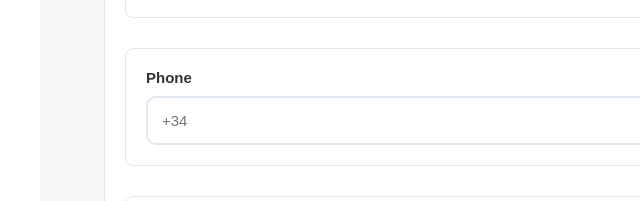
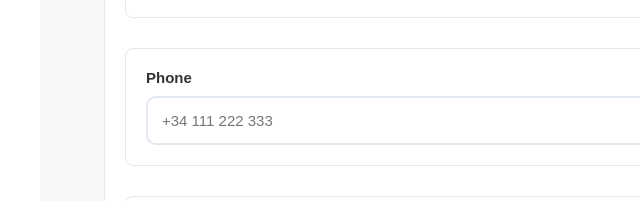
Before and after one commit to Los4dedam/Reto-html, a plain HTML site: page index.html in a window 1280 px wide. Shown: the part 3059-3260 px from the top of the page, 0-640 px from the left. Drawn offline with Linux system fonts and the light colour scheme; a web font is replaced by a local one.

Commit message:
Lo del número y para que el título de ambos idiomas sea el mismo

```diff
--- a/index.html
+++ b/index.html
@@ -4,7 +4,7 @@
 <head>
     <meta charset="UTF-8">
     <meta name="viewport" content="width=device-width, initial-scale=1.0">
-    <title>THE 4 OF DAM</title>
+    <title>Almingo S.L.</title>
     <link rel="stylesheet" href="CSS/style.css">
     <link href="https://fonts.googleapis.com/css2?family=Tektur:wght@400..900&display=swap" rel="stylesheet">
     <link rel="shortcut icon" href="images/logo.png" type="image/x-icon">
@@ -166,7 +166,7 @@
 
                         <div class="grupo-formulario">
                             <label for="telefono">Phone</label>
-                            <input type="tel" id="telefono" name="telefono" placeholder="+34">
+                            <input type="tel" id="telefono" name="telefono" placeholder="+34 111 222 333">
                         </div>
 
                         <div class="grupo-formulario">
```
